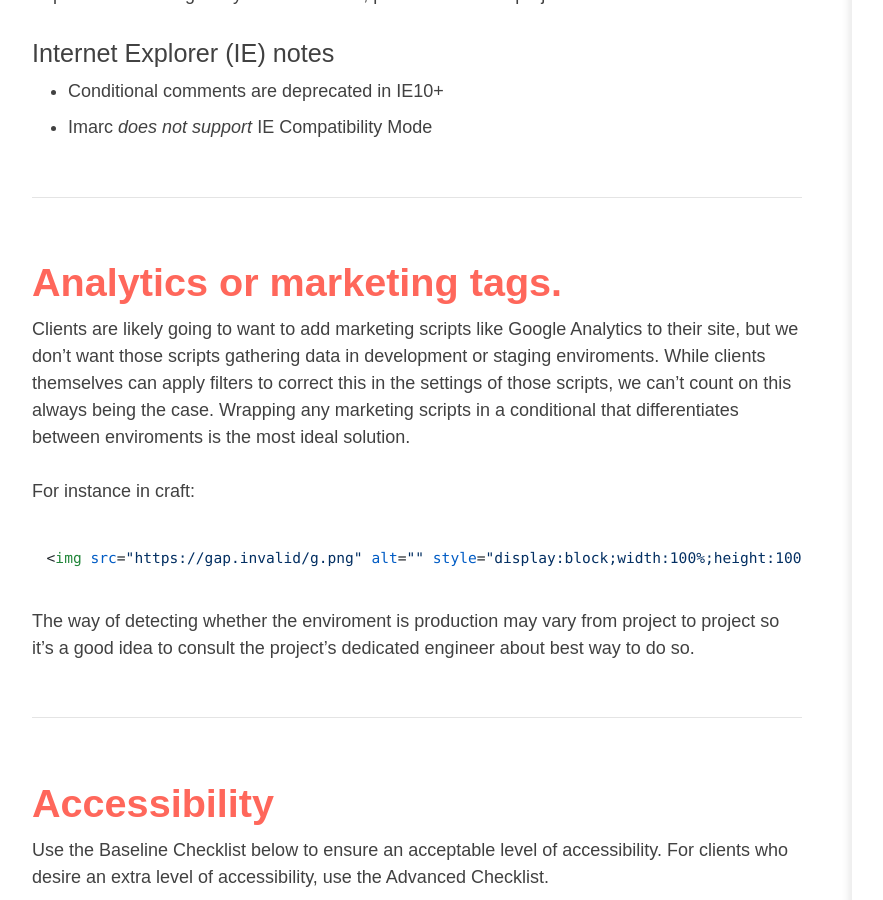
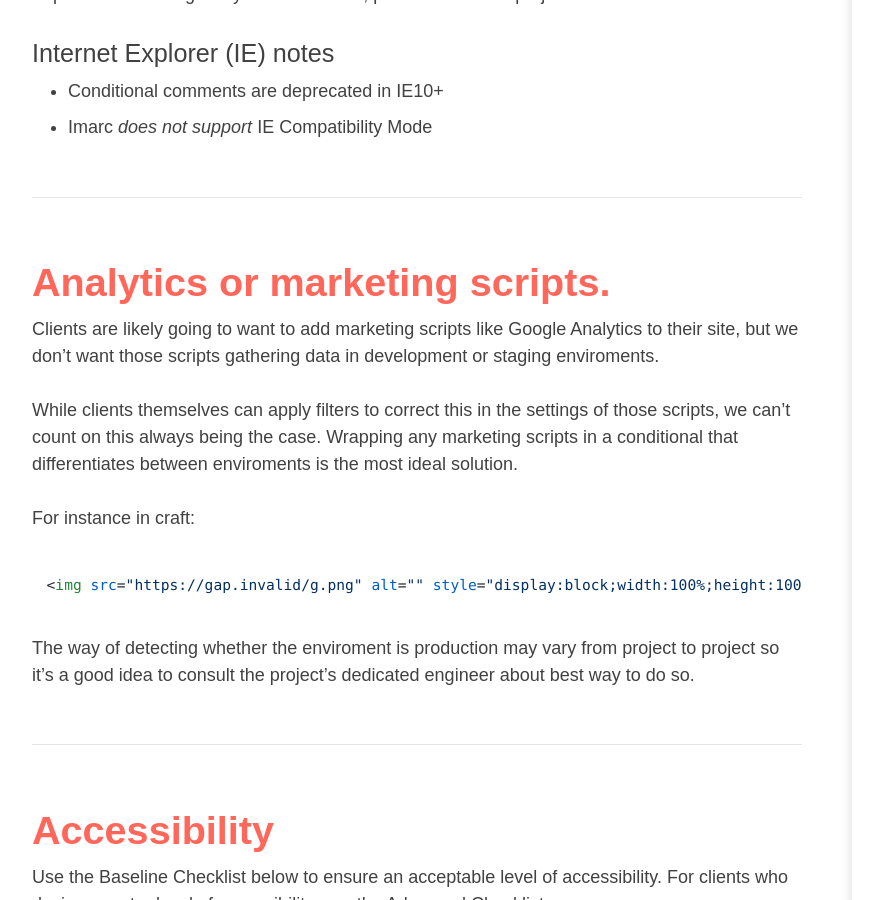
Before and after one commit to imarc/handbook, a Jekyll site: the page built from frontend.markdown, in a window 1280 px wide and 900 px high, scrolled down 28210 px. Shown: the whole window, without its empty margins (88-971 px from the left). Built offline with Jekyll 4.4.1, drawn with Linux system fonts in a browser that asks for light colours; nearby versions of some CDN libraries; some of the changed text lies outside the part shown.

Commit message:
Fixed tag issue

```diff
--- a/frontend.markdown
+++ b/frontend.markdown
@@ -979,8 +979,10 @@ changes styles are minimal, place them in the project’s main CSS file.
 * Conditional comments are deprecated in IE10+
 * Imarc _does not support_ IE Compatibility Mode
 
-## Analytics or marketing tags.
+## Analytics or marketing scripts.
+
 Clients are likely going to want to add marketing scripts like Google Analytics to their site, but we don't want those scripts gathering data in development or staging enviroments.
+
 While clients themselves can apply filters to correct this in the settings of those scripts, we can't count on this always being the case. Wrapping any marketing scripts in a conditional that differentiates between enviroments is the most ideal solution.
 
 For instance in craft:
```
